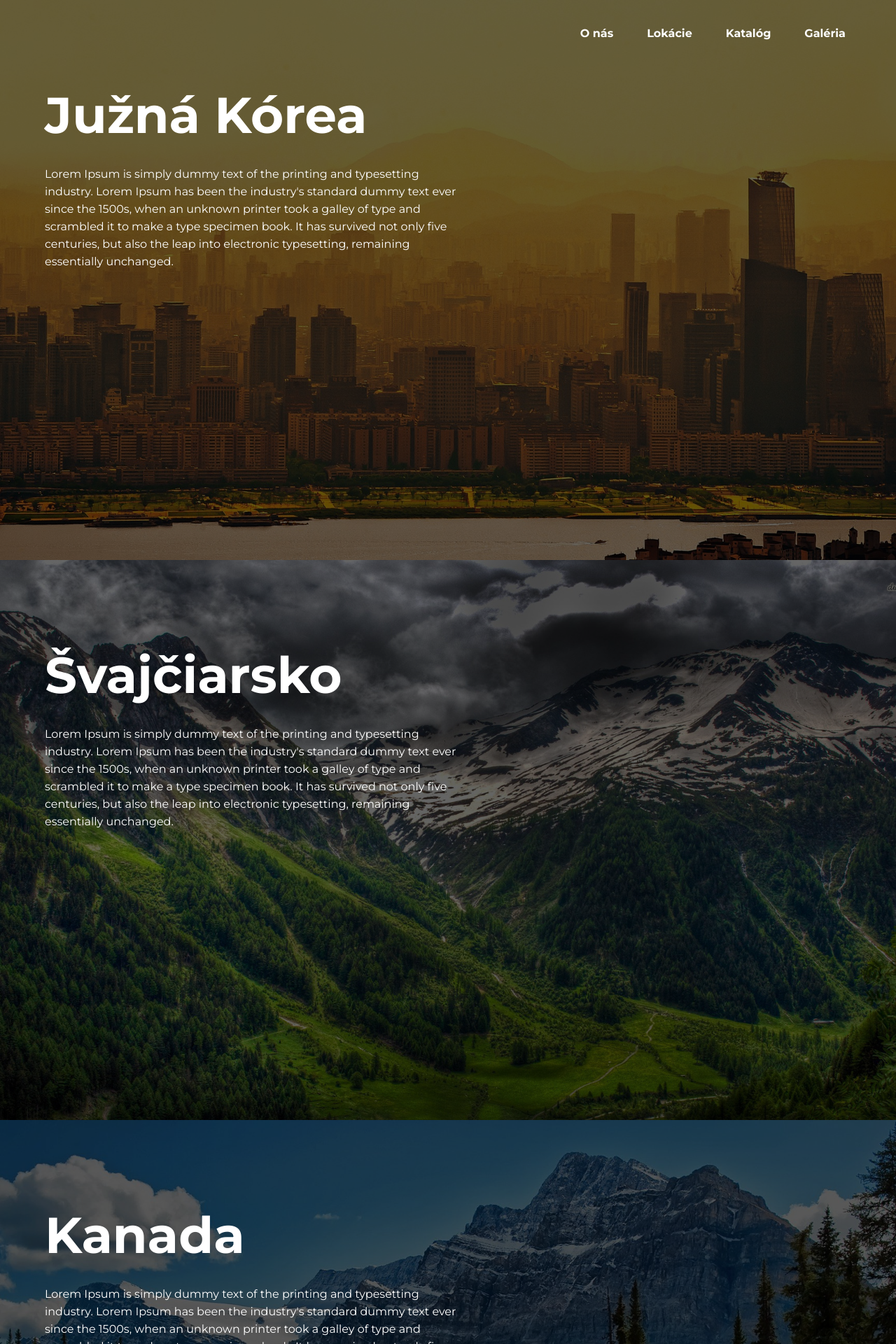
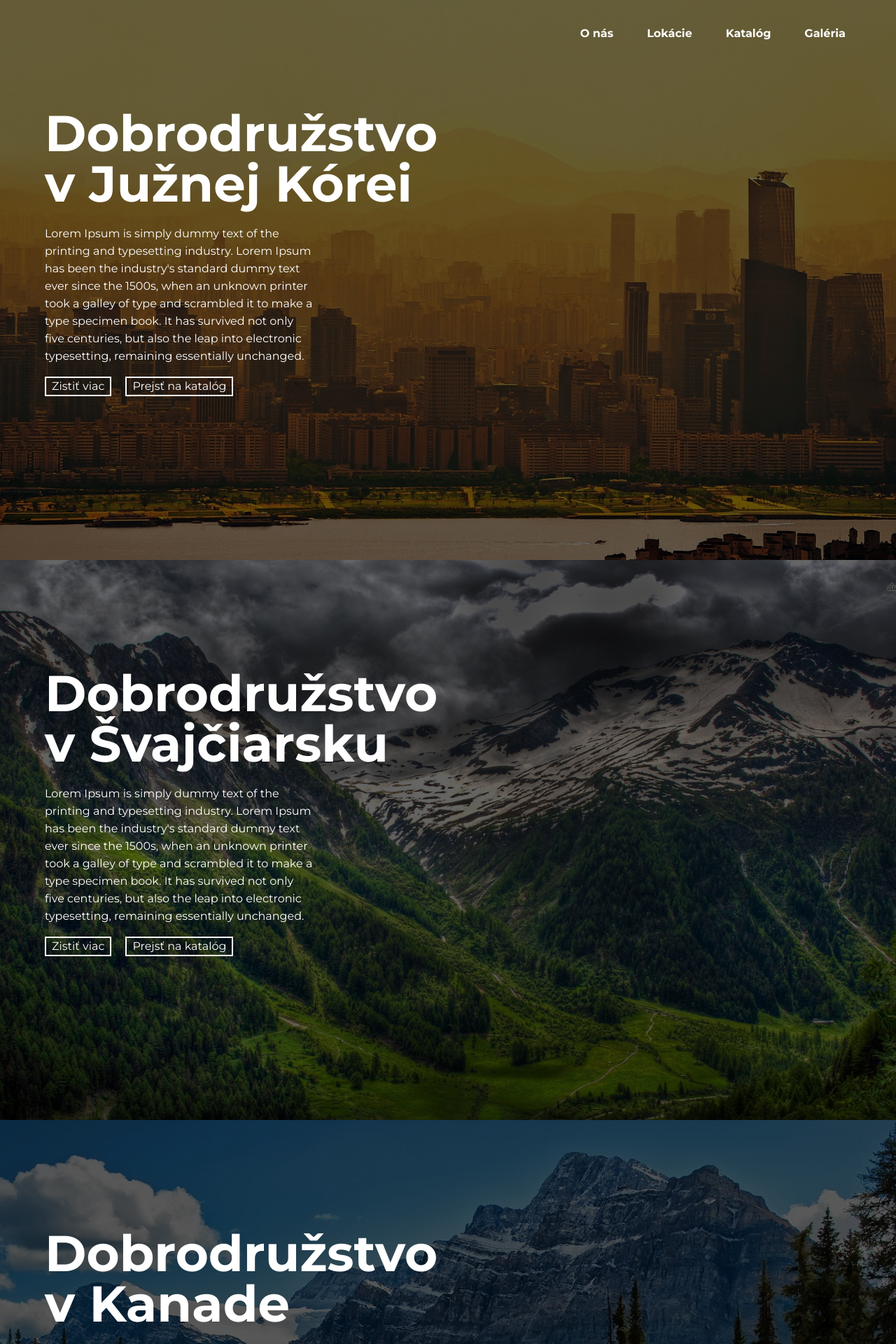
Before and after one commit to mxrshall/E-Travel-static, a React (Vite) app: page /lokacie in a window 1280 px wide. Shown: the top 1920 px of the page at 70% size. Built offline with nearby package versions, Linux system fonts and the light colour scheme.

Commit message:
Pridanie buttonov

```diff
--- a/src/Button.jsx
+++ b/src/Button.jsx
@@ -1,9 +1,11 @@
-function Button({text}) {
+import { Link } from "react-router-dom";
+
+function Button({text, link}) {
 
     return (
-        <>
+        <Link to={link}>
             <button className="font-mont text-base px-2 mr-5 text-white border-2 border-white">{text}</button>
-        </>
+        </Link>
     )
   }
 
--- a/src/Homepage/Homepage.jsx
+++ b/src/Homepage/Homepage.jsx
@@ -9,7 +9,7 @@ function Homepage() {
     return (
         <>
             <Navbar/>
-            <div className="w-9/12 h-[100vh] pt-[10%] pl-[5%] flex flex-col absolute z-10">
+            <div className="w-9/12 h-[100vh] pt-[12%] pl-[5%] flex flex-col absolute z-10">
                 <HomepageTitle/>
                 <HomepageDescription/>
                 <HomepageButton/>
--- a/src/Homepage/HomepageComponents/HomepageButton.jsx
+++ b/src/Homepage/HomepageComponents/HomepageButton.jsx
@@ -6,7 +6,7 @@ function HomepageButton() {
         <div className="w-full flex pt-[3%]">
             <Button text="O nás"/>
             <Button text="Prejsť na katalóg"/>
-            <Button text="Zobraziť lokácie"/>
+            <Button text="Zobraziť lokácie" link="lokacie"/>
         </div>
     )
   }
--- a/src/Lokacia/Lokacia.jsx
+++ b/src/Lokacia/Lokacia.jsx
@@ -1,3 +1,4 @@
+import LokaciaButton from "./LokaciaComponents/LokaciaButton";
 import LokaciaDescription from "./LokaciaComponents/LokaciaDescription";
 import LokaciaTitle from "./LokaciaComponents/LokaciaTitle";
 
@@ -5,9 +6,10 @@ function Lokacia({title, description, background}) {
 
     return (
       <>
-        <div className="w-9/12 h-[100vh] pt-[10%] pl-[5%] flex flex-col absolute z-10">
+        <div className="w-1/2 h-[100vh] pt-[12%] pl-[5%] flex flex-col absolute z-10">
           <LokaciaTitle title={title}/>
           <LokaciaDescription description={description}/>
+          <LokaciaButton/>
         </div>
         <div className="w-full h-[100vh] bg-black opacity-60 absolute"></div>
         <div className="w-full h-[100vh] bg-cover bg-center" style={{ backgroundImage: `url(${background})`}}></div>
--- a/src/Lokacia/LokaciaComponents/LokaciaButton.jsx
+++ b/src/Lokacia/LokaciaComponents/LokaciaButton.jsx
@@ -0,0 +1,13 @@
+import Button from "../../Button"
+
+function LokaciaButton() {
+
+    return (
+        <div className="w-full flex pt-[3%]">
+            <Button text="Zistiť viac"/>
+            <Button text="Prejsť na katalóg"/>
+        </div>
+    )
+  }
+
+  export default LokaciaButton
--- a/src/Lokacie.jsx
+++ b/src/Lokacie.jsx
@@ -11,25 +11,25 @@ function Lokacie() {
     const list = [
         {
             id: 1,
-            title: "Južná Kórea",
+            title: "Dobrodružstvo v Južnej Kórei",
             description: "Lorem Ipsum is simply dummy text of the printing and typesetting industry. Lorem Ipsum has been the industry's standard dummy text ever since the 1500s, when an unknown printer took a galley of type and scrambled it to make a type specimen book. It has survived not only five centuries, but also the leap into electronic typesetting, remaining essentially unchanged.",
             background: header1,
         },
         {
             id: 2,
-            title: "Švajčiarsko",
+            title: "Dobrodružstvo v Švajčiarsku",
             description: "Lorem Ipsum is simply dummy text of the printing and typesetting industry. Lorem Ipsum has been the industry's standard dummy text ever since the 1500s, when an unknown printer took a galley of type and scrambled it to make a type specimen book. It has survived not only five centuries, but also the leap into electronic typesetting, remaining essentially unchanged.",
             background: header2,
         },
         {
             id: 3,
-            title: "Kanada",
+            title: "Dobrodružstvo v Kanade",
             description: "Lorem Ipsum is simply dummy text of the printing and typesetting industry. Lorem Ipsum has been the industry's standard dummy text ever since the 1500s, when an unknown printer took a galley of type and scrambled it to make a type specimen book. It has survived not only five centuries, but also the leap into electronic typesetting, remaining essentially unchanged.",
             background: header3,
         },
         {
             id: 4,
-            title: "Afrika",
+            title: "Dobrodružstvo v Afrike",
             description: "Lorem Ipsum is simply dummy text of the printing and typesetting industry. Lorem Ipsum has been the industry's standard dummy text ever since the 1500s, when an unknown printer took a galley of type and scrambled it to make a type specimen book. It has survived not only five centuries, but also the leap into electronic typesetting, remaining essentially unchanged.",
             background: header4,
         },
```
